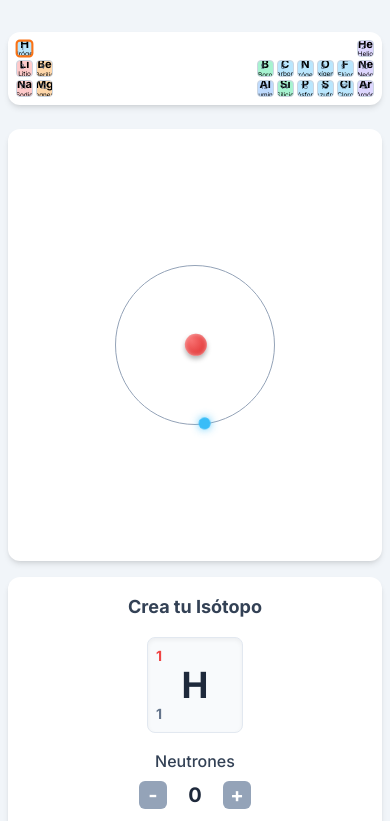
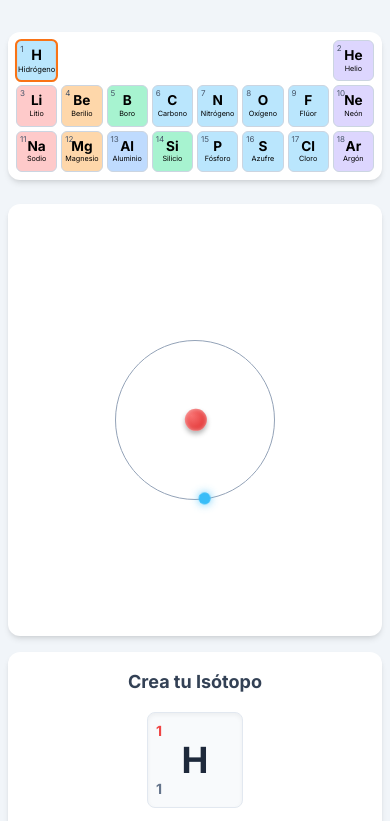
Before and after one commit to aulaquest/simulador-de-isotopos, a plain HTML site: page index.html in a window 390 px wide. Shown: the top 821 px of the page. Drawn offline with nearby package versions, Linux system fonts and the light colour scheme.

Commit message:
Update index.html

```diff
--- a/index.html
+++ b/index.html
@@ -67,18 +67,15 @@
             animation: shake 0.3s infinite cubic-bezier(.36,.07,.19,.97);
         }
 
-        /* Styles for a self-contained periodic table */
+        /* --- START: Periodic Table Styles --- */
         #periodic-table-grid {
             display: grid;
-            grid-template-columns: repeat(18, minmax(0, 1fr));
-            gap: 3px; /* Adjusted gap for smaller screens */
+            transition: grid-template-columns 0.3s ease;
         }
         .element-cell {
             position: relative;
-            aspect-ratio: 1 / 1; /* Make cells square */
+            aspect-ratio: 1 / 1;
             border: 1px solid #cbd5e1;
-            border-radius: 4px; /* Slightly less rounded */
-            padding: 1px;
             cursor: pointer;
             transition: all 0.2s ease-in-out;
             display: flex;
@@ -99,32 +96,45 @@
             border-color: #f97316;
             transform: scale(1.05);
         }
+
+        /* Mobile-first styles for the table */
+        #periodic-table-grid {
+            grid-template-columns: repeat(8, minmax(0, 1fr));
+            gap: 4px;
+        }
+        .element-cell {
+            border-radius: 6px;
+            padding: 2px;
+        }
         .element-number {
-            font-size: 0.45rem;
+            font-size: 0.5rem; /* Larger for mobile */
             line-height: 1;
             position: absolute;
-            top: 2px;
+            top: 3px;
             left: 3px;
             color: #475569;
         }
         .element-symbol {
-            font-size: 0.7rem;
+            font-size: 0.85rem; /* Larger for mobile */
             font-weight: 700;
             line-height: 1;
         }
         .element-name {
-            font-size: 0.4rem; /* Adjusted for smaller cells */
+            font-size: 0.45rem; /* Larger for mobile */
             line-height: 1;
             text-align: center;
-            margin-top: 1px;
+            margin-top: 2px;
             white-space: normal;
         }
 
-        /* Responsive adjustments for larger screens */
+        /* Desktop adjustments */
         @media (min-width: 768px) {
+            #periodic-table-grid {
+                grid-template-columns: repeat(18, minmax(0, 1fr));
+                gap: 5px;
+            }
             .element-cell {
                 border-radius: 8px;
-                padding: 2px;
             }
             .element-number {
                 font-size: 0.5rem;
@@ -134,9 +144,9 @@
             }
             .element-name {
                 font-size: 0.45rem;
-                margin-top: 2px;
             }
         }
+        /* --- END: Periodic Table Styles --- */
 
         .alkali-metal { background-color: #fecaca; }
         .alkaline-earth-metal { background-color: #fed7aa; }
@@ -348,20 +358,52 @@
         };
 
         function init() {
+            // Create cells but defer positioning to the layout function
             PT_LAYOUT.forEach(pos => {
                 const data = ELEMENT_DATA[pos.n];
                 const cell = document.createElement('div');
                 cell.className = `element-cell ${data.category || 'unknown'}`;
                 cell.dataset.atomicNumber = pos.n;
-                cell.style.gridColumnStart = pos.x;
-                cell.style.gridRowStart = pos.y;
                 cell.innerHTML = `<div class="element-number">${pos.n}</div><div class="element-symbol">${data.symbol}</div><div class="element-name">${data.name}</div>`;
                 cell.addEventListener('click', () => selectElement(pos.n));
                 dom.periodicTableGrid.appendChild(cell);
             });
+
+            updatePeriodicTableLayout(); // Initial layout
+            window.addEventListener('resize', updatePeriodicTableLayout); // Update on resize
+
             dom.addNeutronBtn.addEventListener('click', () => changeNeutrons(1));
             dom.removeNeutronBtn.addEventListener('click', () => changeNeutrons(-1));
             selectElement(1);
+        }
+
+        function updatePeriodicTableLayout() {
+            const isMobile = window.innerWidth < 768;
+
+            if (isMobile) {
+                // On mobile, use a compressed 8-column layout
+                dom.periodicTableGrid.style.gridTemplateColumns = 'repeat(8, minmax(0, 1fr))';
+                document.querySelectorAll('.element-cell').forEach(cell => {
+                    const atomicNumber = parseInt(cell.dataset.atomicNumber);
+                    const pos = PT_LAYOUT.find(p => p.n === atomicNumber);
+                    if (pos) {
+                        // Move elements from columns 13-18 to 3-8
+                        cell.style.gridColumnStart = pos.x > 2 ? pos.x - 10 : pos.x;
+                        cell.style.gridRowStart = pos.y;
+                    }
+                });
+            } else {
+                // On desktop, use the standard 18-column layout
+                dom.periodicTableGrid.style.gridTemplateColumns = 'repeat(18, minmax(0, 1fr))';
+                document.querySelectorAll('.element-cell').forEach(cell => {
+                    const atomicNumber = parseInt(cell.dataset.atomicNumber);
+                    const pos = PT_LAYOUT.find(p => p.n === atomicNumber);
+                    if (pos) {
+                        cell.style.gridColumnStart = pos.x;
+                        cell.style.gridRowStart = pos.y;
+                    }
+                });
+            }
         }
 
         function changeNeutrons(amount) {
```
